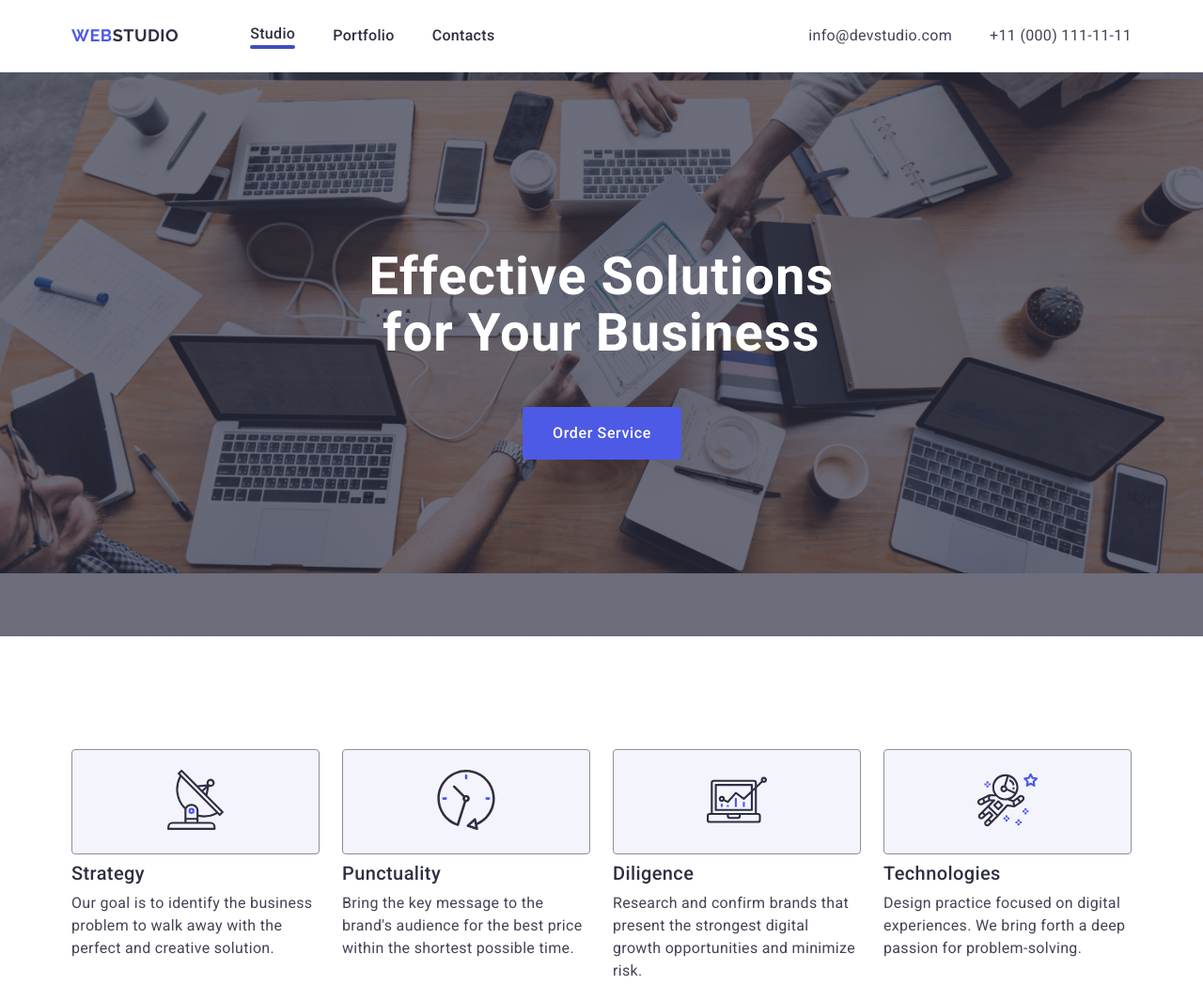
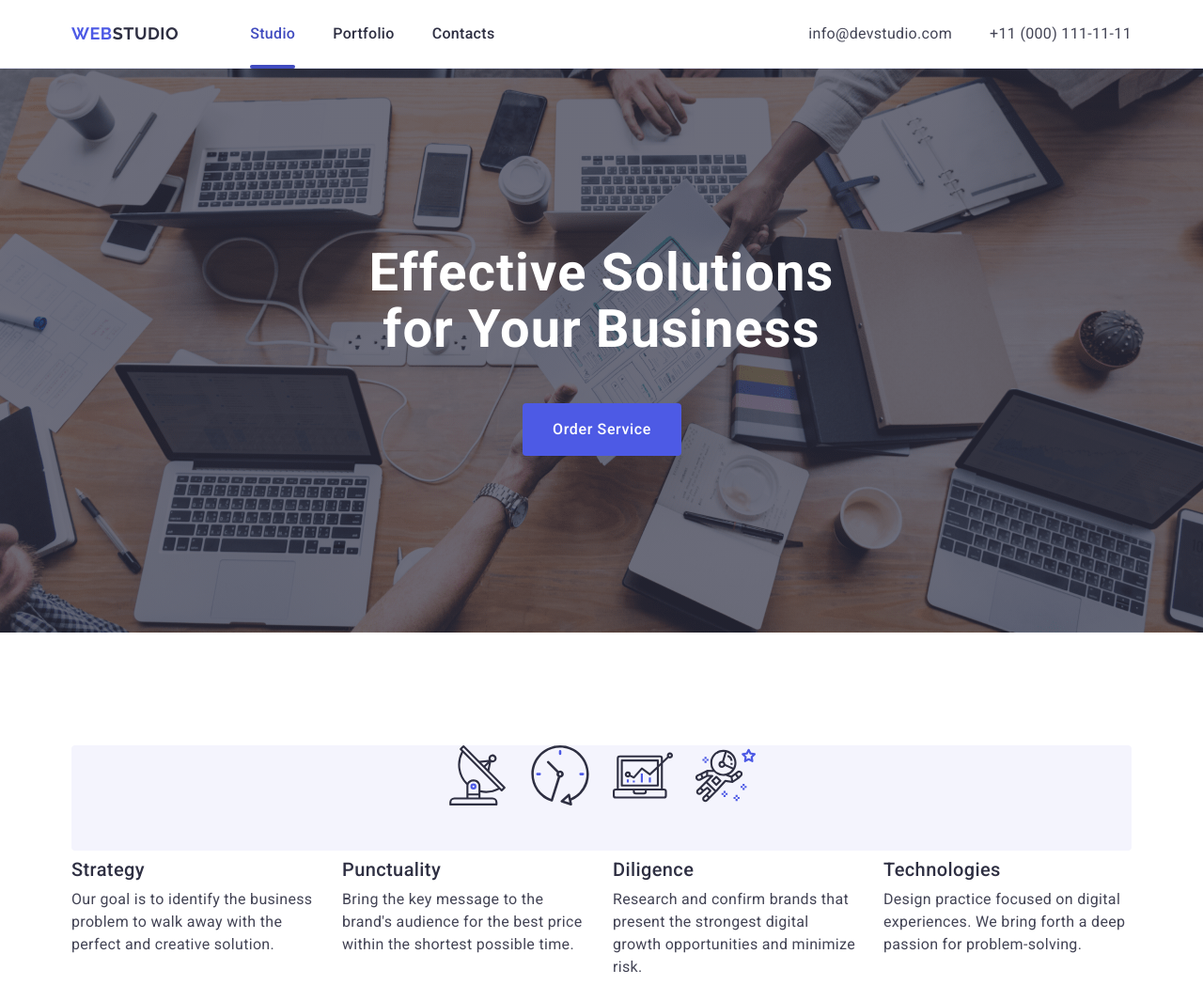
Before and after one commit to OlehBukovskyi/goit-markup-hw-04, a plain HTML site: page index.html in a window 1280 px wide. Shown: the top 1048 px of the page at 94% size. Drawn offline with nearby package versions, Linux system fonts and the light colour scheme.

Commit message:
Update styles.css

```diff
--- a/css/styles.css
+++ b/css/styles.css
@@ -28,11 +28,12 @@ ul{
 .haeder {
     background-color: #FFF;
     border-bottom: 1px solid #e7e9fc;
-
+    box-shadow: 0px 2px 1px rgba(46, 47, 66, 0.08), 0px 1px 1px rgba(46, 47, 66, 0.16), 0px 1px 6px rgba(46, 47, 66, 0.08);
     }
 .header-container{
     display: flex;
     align-items: center;
+
 
 }
 .nav-container{
@@ -63,6 +64,9 @@ ul{
     background-image: linear-gradient(rgba(46, 47, 66, 0.70), rgba(46, 47, 66, 0.70)), url(../images/people-office\ 1-min.png);
     background-size: 100%;
     background-repeat: no-repeat;
+   max-width: 1440px;
+   background-position: center;
+   background-size: cover;
 
 }
 .container-hero {
@@ -97,6 +101,7 @@ text-align: center;
     border-radius: 4px;
     display: block;
     margin-left: 480px;
+    transition: 250ms cubic-bezier(0.4, 0, 0.2, 1);
 }
 .strategy-backgroud{ background-color:  #FFF;
     padding-top: 120px;
@@ -118,19 +123,12 @@ text-align: center;
     display: flex;
 justify-content: center;
 gap: 24px;
+height: 112px;
+background-color:#F4F4FD;
+border-radius: 4px;
+margin-bottom: 8px;
 }
-.icon-item {
-    display: flex;
-    justify-content: center;
-    border-radius: 4px;
-border: 1px solid var(--LIGHT-SLATE, #8E8F99);
-background: var(--CLOUD, #F4F4FD);
-width: 264px;
-height: 112px;
-flex-shrink: 0;
-margin-bottom: 8px;
-align-items: center;
-}
+
 .section-two-list{
     display: flex;
 gap: 24px;
@@ -221,8 +219,17 @@ letter-spacing: 0.32px;
 transition: 250ms, cubic-bezier(0.4, 0, 0.2, 1);
 
 }
+.studio-elements {
+    position: relative;
+    color: #404bbf;
+    transition:  250ms cubic-bezier(0.4, 0, 0.2, 1);
+}
 .studio-elements::after {
     content:"";
+    position: absolute;
+    color: #404bbf;
+    left: 0;
+    bottom: -1px;
     width: 48px;
 height: 4px;
 flex-shrink: 0;
@@ -241,6 +248,7 @@ align-items: center;
     font-weight: 400;
     line-height: 24px; /* 150% */
     letter-spacing: 0.32px;
+    transition:  cubic-bezier(0.4, 0, 0.2, 1);
 
 }
 
```
